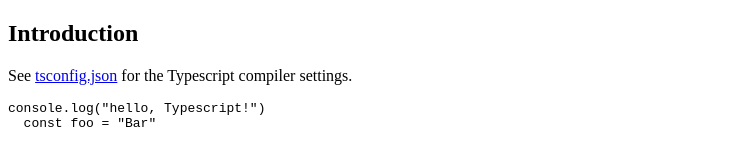
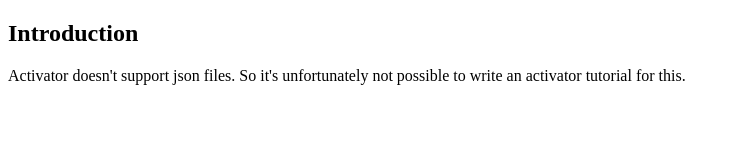
Before and after one commit to joost-de-vries/play-angular-typescript.g8, a plain HTML site: page tutorial/index.html in a window 1280 px wide. Shown: the whole page, without its empty margins (0-737 px from the left). Drawn offline with Linux system fonts and the light colour scheme.

Commit message:
Update index.html

```diff
--- a/tutorial/index.html
+++ b/tutorial/index.html
@@ -8,9 +8,7 @@
 <div>
   <h2>Introduction</h2>
   <p>
-    See <a href="#code/tsconfig.json" class="shortcut">tsconfig.json</a> for the Typescript compiler settings.
-<pre><code>console.log("hello, Typescript!")
-  const foo = "Bar"</code></pre>
+    Activator doesn't support json files. So it's unfortunately not possible to write an activator tutorial for this.
   </p>
 </div>
 </body>
```
